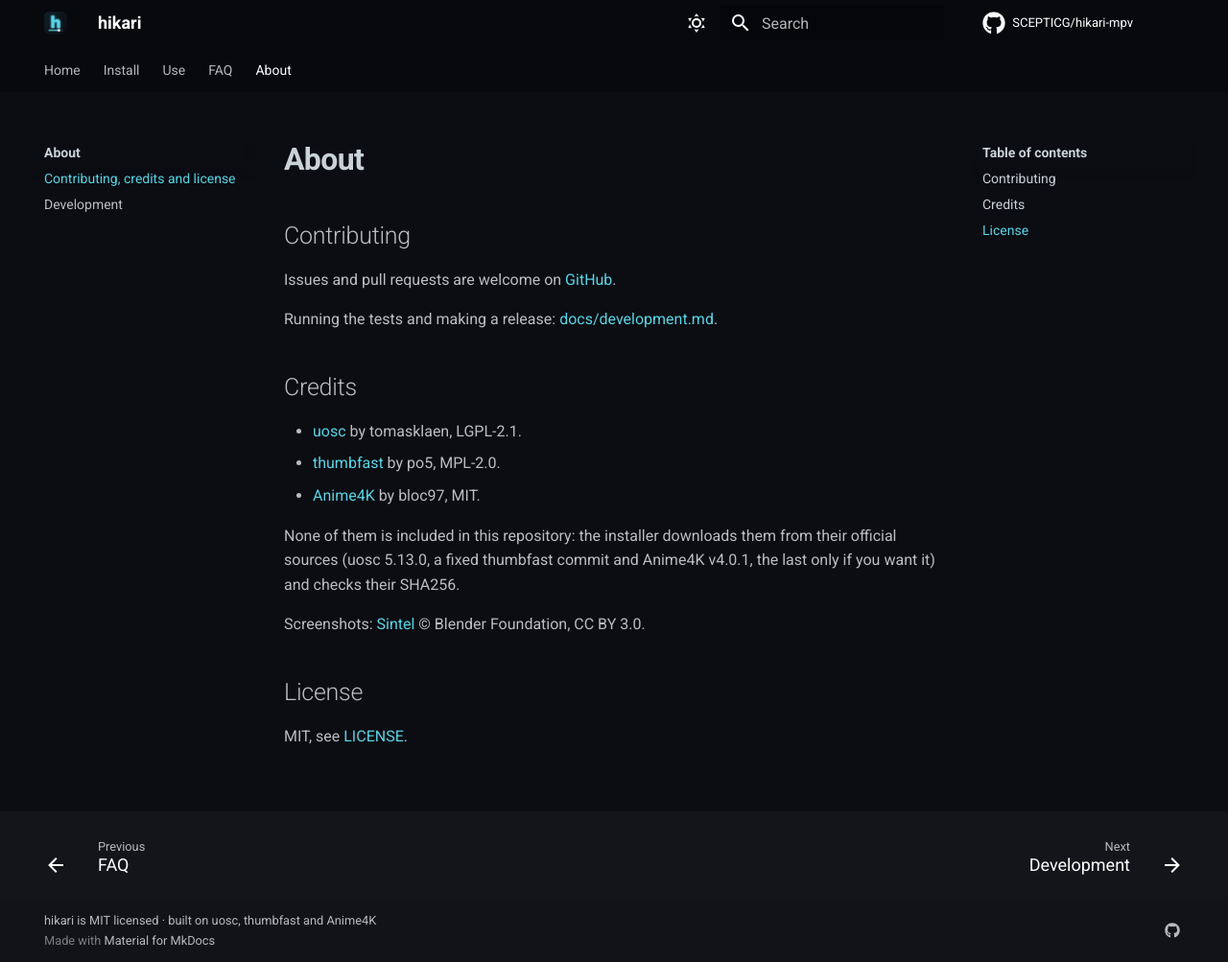
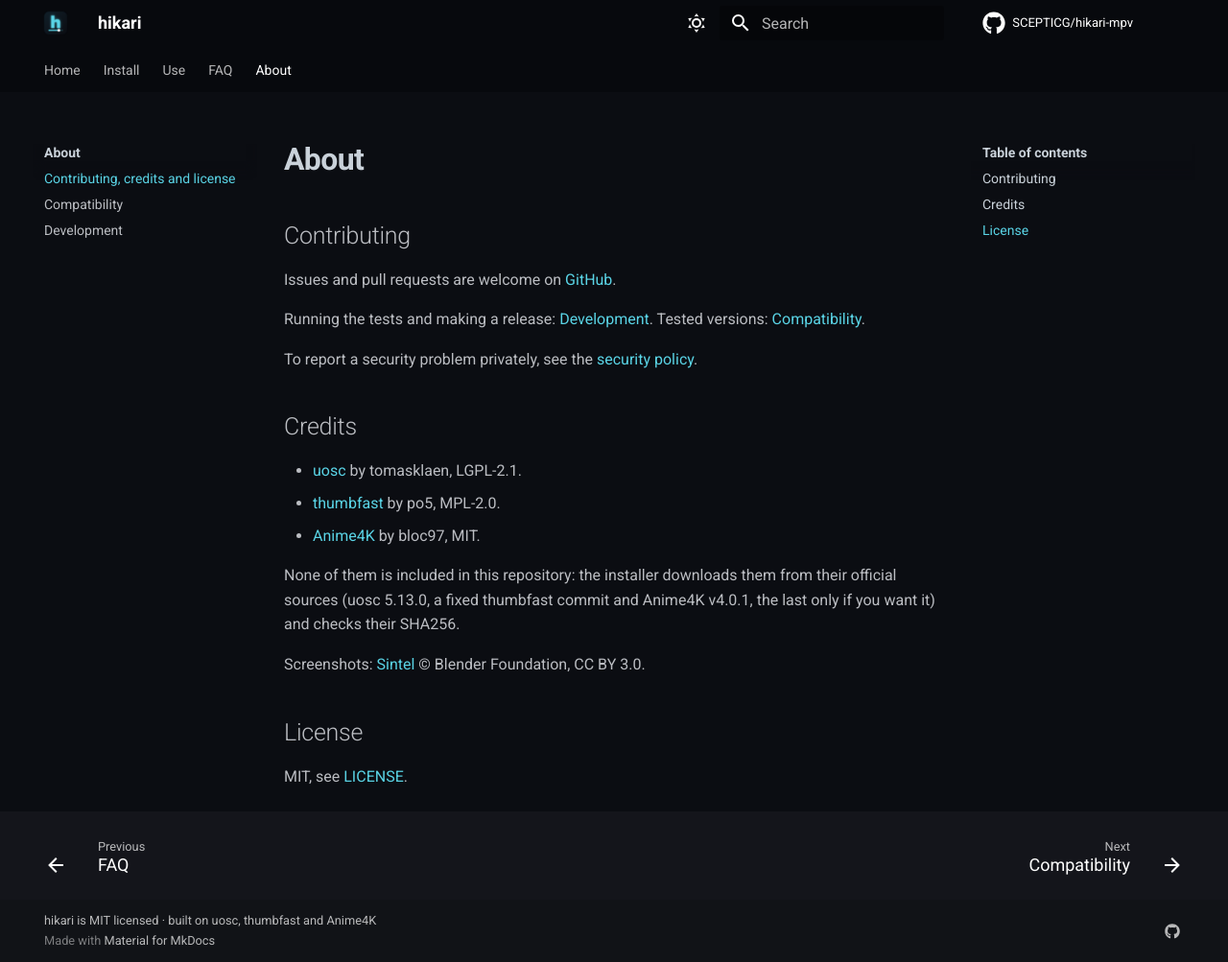
Before and after one commit to SCEPTICG/hikari-mpv, an MkDocs documentation site: the page built from docs/about.md, in a window 1280 px wide and 1003 px high. Shown: the whole window at 96% size. Built offline with MkDocs 1.6.1 and Material for MkDocs 9.7.7, drawn with Linux system fonts in a browser that asks for light colours; comment, search, counter and statistics services are not loaded.

Commit message:
Política de seguridad y página de compatibilidad con las versiones probadas

```diff
--- a/docs/about.md
+++ b/docs/about.md
@@ -9,7 +9,9 @@ description: "hikari is an MIT licensed theme for mpv built on uosc, thumbfast a
 
 Issues and pull requests are welcome on [GitHub](https://github.com/SCEPTICG/hikari-mpv).
 
-Running the tests and making a release: [docs/development.md](development.md).
+Running the tests and making a release: [Development](development.md). Tested versions: [Compatibility](compatibility.md).
+
+To report a security problem privately, see the [security policy](https://github.com/SCEPTICG/hikari-mpv/security/policy).
 
 ## Credits
 
--- a/mkdocs.yml
+++ b/mkdocs.yml
@@ -84,4 +84,5 @@ nav:
   - FAQ: faq.md
   - About:
       - Contributing, credits and license: about.md
+      - Compatibility: compatibility.md
       - Development: development.md
```
Also changed, not shown: SECURITY.md (added, +23 -0 lines), docs/compatibility.md (added, +30 -0 lines).
